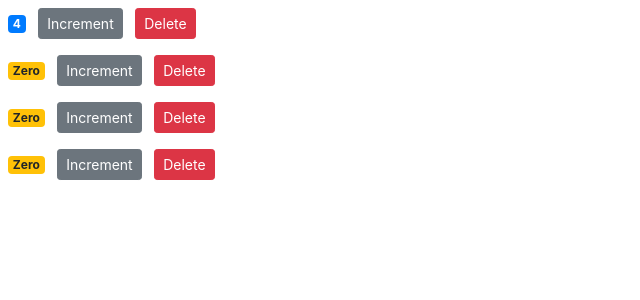
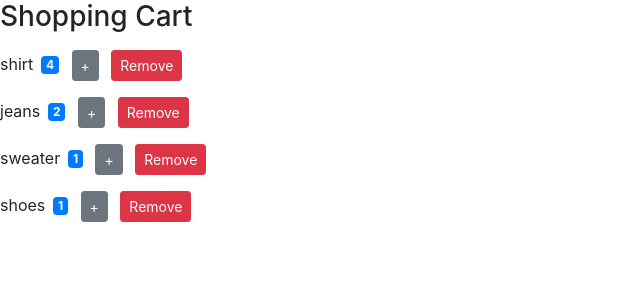
Before and after one commit to codecaviette/react-counter, a React (Create React App) app: page / in a window 1280 px wide. Shown: the top 300 px of the page, without its empty margins (0-640 px from the left). Built offline with nearby package versions, Linux system fonts and the light colour scheme.

Commit message:
Add Header and shopping items

```diff
--- /dev/null
+++ b/src/components/Header.js
@@ -0,0 +1,13 @@
+import React, { Component } from 'react';
+
+class Header extends Component {
+    render() {
+        return (
+            <div>
+                <h3> Shopping Cart </h3>
+            </div>
+        )
+    }
+}
+
+export default Header;
--- a/src/components/counter.jsx
+++ b/src/components/counter.jsx
@@ -15,9 +15,10 @@ class Counter extends Component {
     render() {                                 // render method has return stmt inside curly braces
         return (                               // within return stmt is jsx
             <div>
+                <span>{this.props.item}</span>
                 <span className={this.getBadgeClasses()} > {this.formatCount()}</span>              {/* Be sure to use () after method in order to call it */}
-                <button onClick={this.handleIncrement} className="btn btn-secondary btn-sm"> Increment </button>        {/* In this case, we are NOT using () after method bc we only want it to be called when button is clicked, not when page loads */}
-                <button onClick={() => this.props.onDelete(this.props.id)} className="btn btn-danger btn-sm m-2"> Delete </button>
+                <button onClick={this.handleIncrement} className="btn btn-secondary btn-sm"> + </button>        {/* In this case, we are NOT using () after method bc we only want it to be called when button is clicked, not when page loads */}
+                <button onClick={() => this.props.onDelete(this.props.id)} className="btn btn-danger btn-sm m-2"> Remove </button>
             </div>
         );
     }
--- a/src/components/counters.jsx
+++ b/src/components/counters.jsx
@@ -2,14 +2,15 @@
 
 import React, { Component } from 'react';
 import Counter from './counter';
+import Header from './Header';
 
 class Counters extends Component {
     state = {
         counters: [
-            { id: 1, value: 4},
-            { id: 2, value: 0},
-            { id: 3, value: 0},
-            { id: 4, value: 0},
+            { item: 'shirt', id: 1, value: 4},
+            { item: 'jeans', id: 2, value: 2},
+            { item: 'sweater', id: 3, value: 1},
+            { item: 'shoes', id: 4, value: 1},
         ]
     };
 
@@ -23,10 +24,10 @@ class Counters extends Component {
     render() {
         return (
             <div>
+                <Header />
                 {/* map through counters property of Counters component's state and return each item in the Counter (singular) format */}
-
                 { this.state.counters.map(counter =>
-                    <Counter key={counter.id} value={counter.value} id={counter.id} onDelete={this.handleDelete} /> )}           {/* Pass state (value) as prop to child Counter comp */}
+                    <Counter key={counter.id} value={counter.value} item={counter.item} id={counter.id} onDelete={this.handleDelete} /> )}           {/* Pass state (value) as prop to child Counter comp */}
 
             </div>
         )
```
